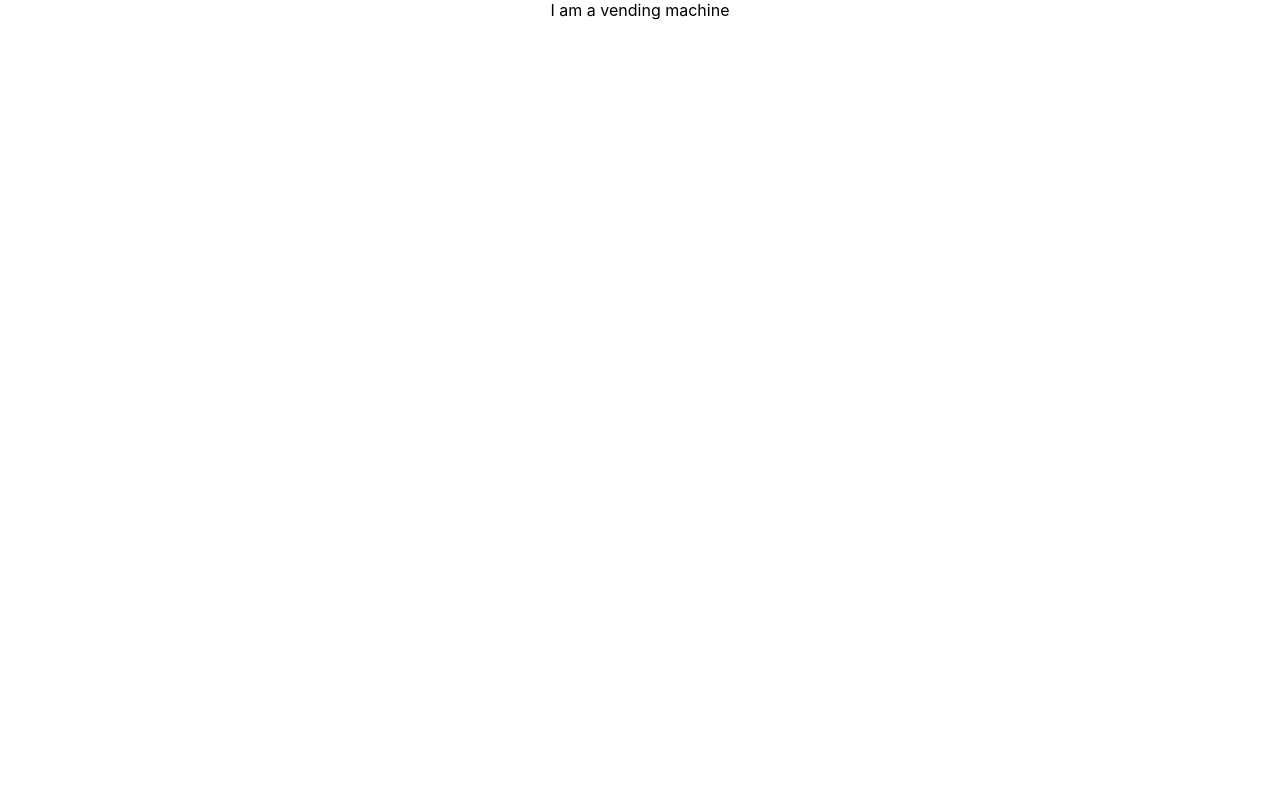
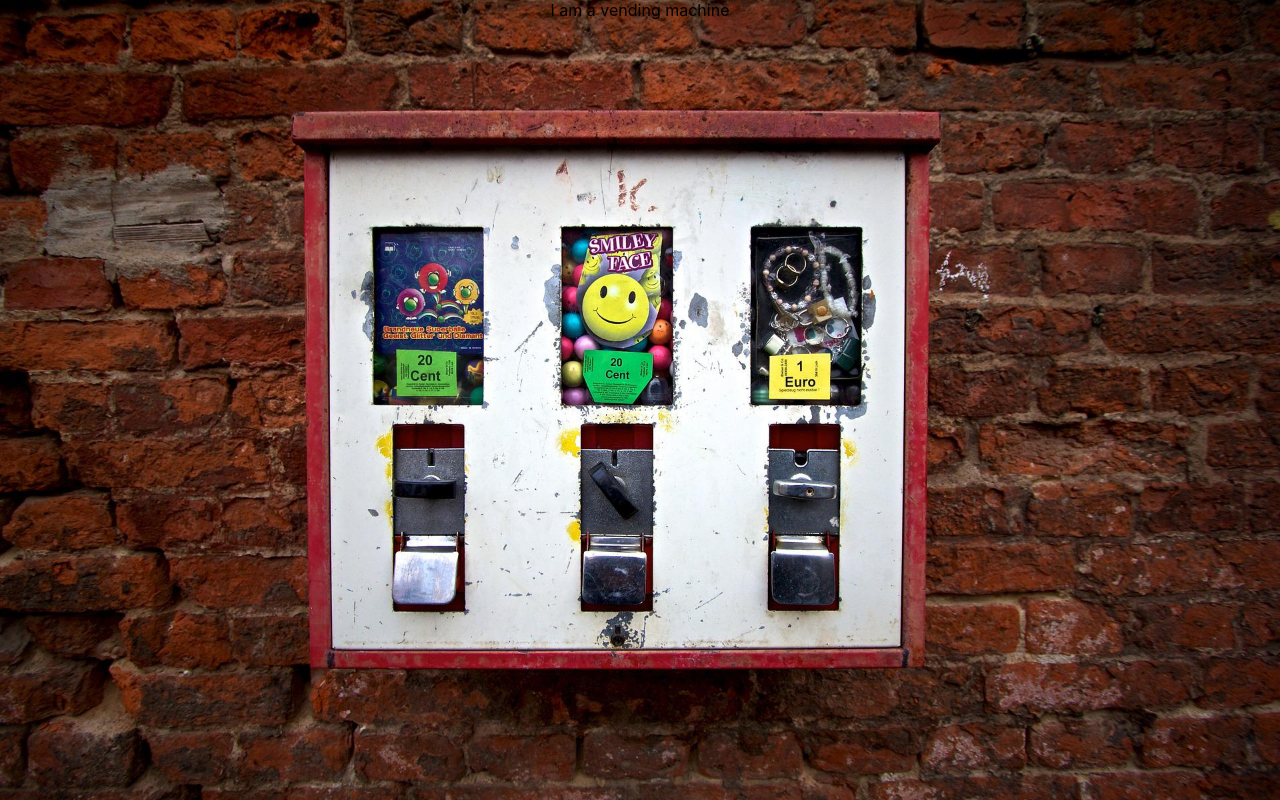
Before and after one commit to laurelthorburn/wacky-vending-machine, a React (Create React App) app: page / in a window 1280 px wide. Built offline with nearby package versions, Linux system fonts and the light colour scheme.

Commit message:
Added pixabay image as background

```diff
--- /dev/null
+++ b/src/VendingMachine/VendingMachine.css
@@ -0,0 +1,9 @@
+.Vending{
+    height: 100vh;
+    width: 100vw;
+    background: url('../media/vendingmac.jpg') no-repeat center center fixed;
+    -webkit-background-size: cover;
+    -moz-background-size: cover;
+    -o-background-size: cover;
+    background-size: cover;
+}
--- a/src/VendingMachine/VendingMachine.jsx
+++ b/src/VendingMachine/VendingMachine.jsx
@@ -1,8 +1,12 @@
+import React from 'react';
+import {Link} from 'react-router-dom';
+import './VendingMachine.css';
+
 const VendingMachine = () => {
     return (
-    <>
+    <div className="Vending">
     I am a vending machine
-    </>
+    </div>
      );
 }
 
```
Also changed, not shown: src/media/vendingmac.jpg (added).
